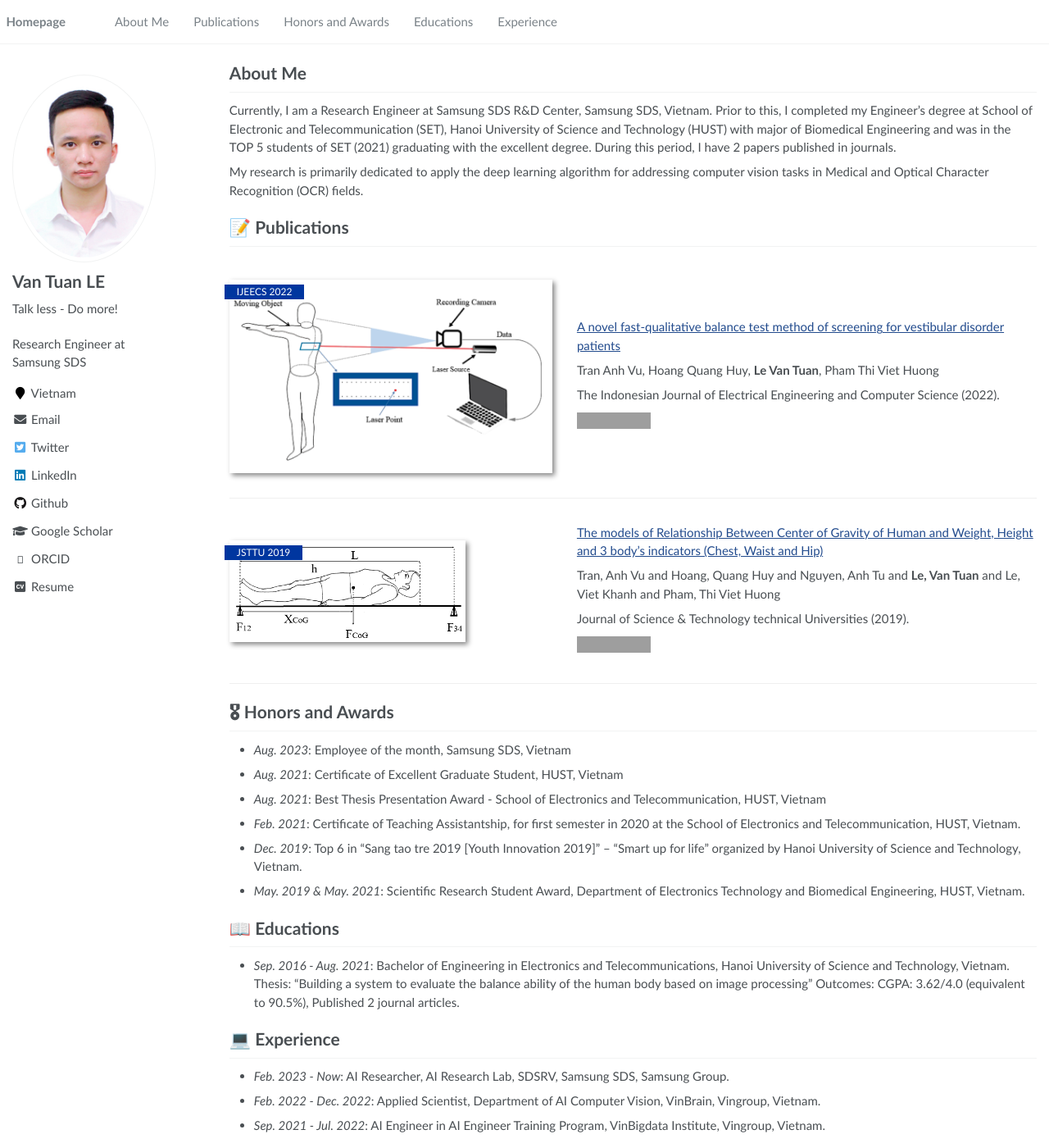
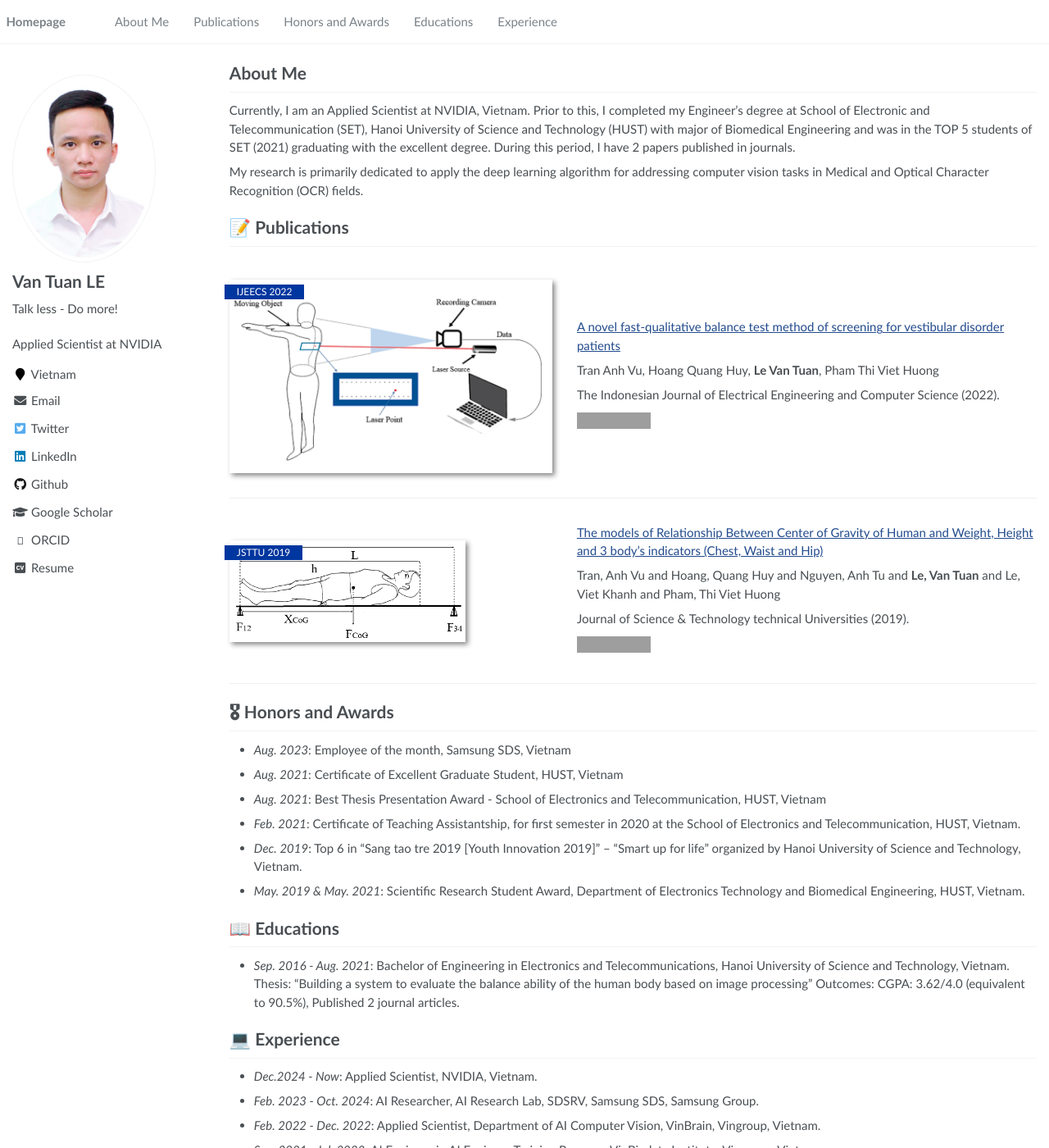
Before and after one commit to lvtuan98/lvtuan98.github.io, a Jekyll site: the page built from _pages/about.md, in a window 1280 px wide and 1400 px high. Shown: the whole window at 82% size. Built offline with Jekyll 4.4.1, drawn with Linux system fonts in a browser that asks for light colours; some web fonts are replaced; a style sheet for code colours, icons or effects is not loaded; grey boxes are pictures that could not be loaded.

Commit message:
update profile

```diff
--- a/_config.yml
+++ b/_config.yml
@@ -7,7 +7,7 @@
 
 # Site Settings
 title                    : "Van Tuan LE"
-description              : "Research Engineer at Samsung SDS"
+description              : "Applied Scientist at NVIDIA"
 repository               : "lvtuan98/lvtuan98.github.io"
 google_scholar_stats_use_cdn : false
 
@@ -57,7 +57,7 @@ author:
   xing             :
   youtube          :
   wikipedia        :
-  cv               : "resume/Van Tuan LE - CV_Dec2024.pdf"
+  cv               : "resume/Van Tuan LE - PhD CV.pdf"
 
 
 # Reading Files
--- a/_pages/about.md
+++ b/_pages/about.md
@@ -19,7 +19,7 @@ redirect_from:
 
 # About Me
 
-Currently, I am a Research Engineer at Samsung SDS R&D Center, Samsung SDS, Vietnam. Prior to this, I completed my Engineer's degree at School of Electronic and Telecommunication (SET), Hanoi University of Science and Technology (HUST) with major of Biomedical Engineering and was in the TOP 5 students of SET (2021) graduating with the excellent degree. During this period, I have 2 papers published in journals.
+Currently, I am an Applied Scientist at NVIDIA, Vietnam. Prior to this, I completed my Engineer's degree at School of Electronic and Telecommunication (SET), Hanoi University of Science and Technology (HUST) with major of Biomedical Engineering and was in the TOP 5 students of SET (2021) graduating with the excellent degree. During this period, I have 2 papers published in journals.
 
 My research is primarily dedicated to apply the deep learning algorithm for addressing computer vision tasks in Medical and Optical Character Recognition (OCR) fields.
 
@@ -76,6 +76,7 @@ Outcomes: CGPA: 3.62/4.0 (equivalent to 90.5%),
 
 
 # 💻 Experience
-- *Feb. 2023 - Now*: AI Researcher, AI Research Lab, SDSRV, Samsung SDS, Samsung Group.
+- *Dec.2024 - Now*: Applied Scientist, NVIDIA, Vietnam.
+- *Feb. 2023 - Oct. 2024*: AI Researcher, AI Research Lab, SDSRV, Samsung SDS, Samsung Group.
 - *Feb. 2022 - Dec. 2022*: Applied Scientist, Department of AI Computer Vision, VinBrain, Vingroup, Vietnam.
 - *Sep. 2021 - Jul. 2022*: AI Engineer in AI Engineer Training Program, VinBigdata Institute, Vingroup, Vietnam.
```
Also changed, not shown: 1 other file.
